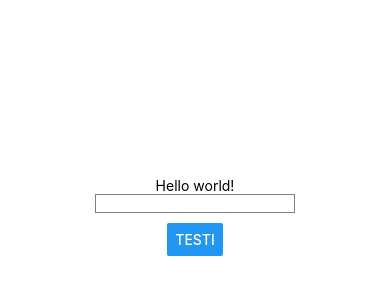
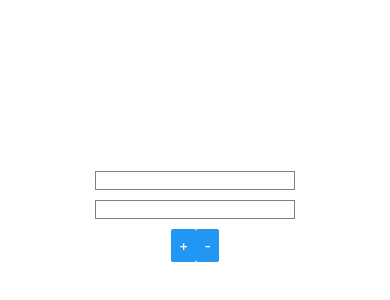
Before and after one commit to bgu303/mobileprogramming, a React Native app: screen / in a window 390 px wide. Shown: the part 206-506 px from the top of the page. Built offline with nearby package versions, Linux system fonts and the light colour scheme.

Commit message:
one more exercise XD!

```diff
--- a/App.js
+++ b/App.js
@@ -1,35 +1,46 @@
-import { StatusBar } from 'expo-status-bar';
-import { StyleSheet, Text, View, Button, TextInput, Alert } from 'react-native';
-import React, { useState, useEffect } from "react";
+import { StyleSheet, Text, TextInput, View, Button, FlatList } from 'react-native';
+import React, { useState } from 'react'
 
-export default function App() {
+export default function Calculator() {
+  const [result, setResult] = useState()
+  const [data, setData] = useState([])
+  const [numberOne, setNumberOne] = useState("")
+  const [numberTwo, setNumberTwo] = useState("")
+  let total = Number(numberOne) + Number(numberTwo)
+  let totalDec = Number(numberOne) - Number(numberTwo)
 
-  const [text, setText] = useState("");
-  const [showText, setShowText] = useState(false);
-
-  const onChangeText = (input) => {
-    setShowText(false)
-    setText(input)
+  const add = () => {
+    setResult("Result: " + total)
+    setData([...data, { key: `${numberOne} + ${numberTwo} = ${total}` }])
   }
 
-  const buttonFunc = () => {
-    setShowText(true);
+  const decrement = () => {
+    setResult("Result: " + totalDec)
+    setData([...data, { key: `${numberOne} - ${numberTwo} = ${totalDec}` }])
   }
 
   return (
     <View style={styles.container}>
       <View>
-        <Text>
-          Hello world!
-        </Text>
+        <Text>{result}</Text>
+        <TextInput keyboardType='numeric' onChangeText={text => setNumberOne(text)} value={numberOne}
+          style={{ width: 200, borderColor: 'gray', borderWidth: 1, marginBottom: 10 }} />
+        <TextInput keyboardType='numeric' onChangeText={text => setNumberTwo(text)}
+          style={{ width: 200, borderColor: 'gray', borderWidth: 1, marginBottom: 10 }} />
       </View>
-      <TextInput style={{width: 200, borderColor: 'gray', borderWidth: 1, marginBottom: 10}}
-      onChangeText={onChangeText}
-      value={text}/>
-      <Button onPress={buttonFunc} title="Testi"></Button>
-      {showText &&
-      <Text>{text}</Text>}
+      <View style={{ flexDirection: 'row' }}>
+        <Button onPress={add} title="+"></Button>
+        <Button onPress={decrement} title="-"></Button>
+      </View>
+      <View style={{ flexDirection: 'row', justifyContent: 'center'}}>
+        <FlatList
+          data={data}
+          renderItem={({item}) =><Text>{item.key}</Text>}
+          keyExtractor={(item, index) => index.toString()}
+        />
+      </View>
     </View>
+
   );
 }
 
```
Also changed, not shown: App2.js (added, +43 -0 lines), NumberGuessingGamer.js (renamed from GuessingGame.js).
